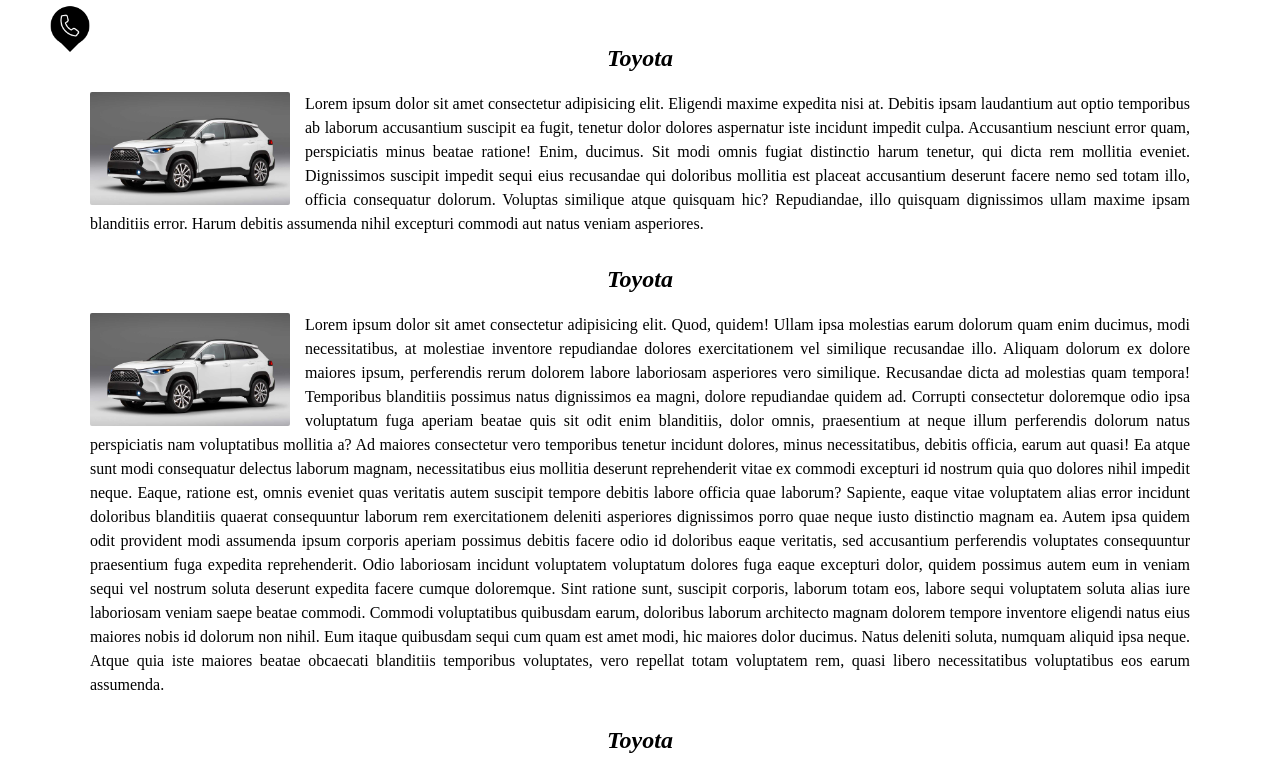
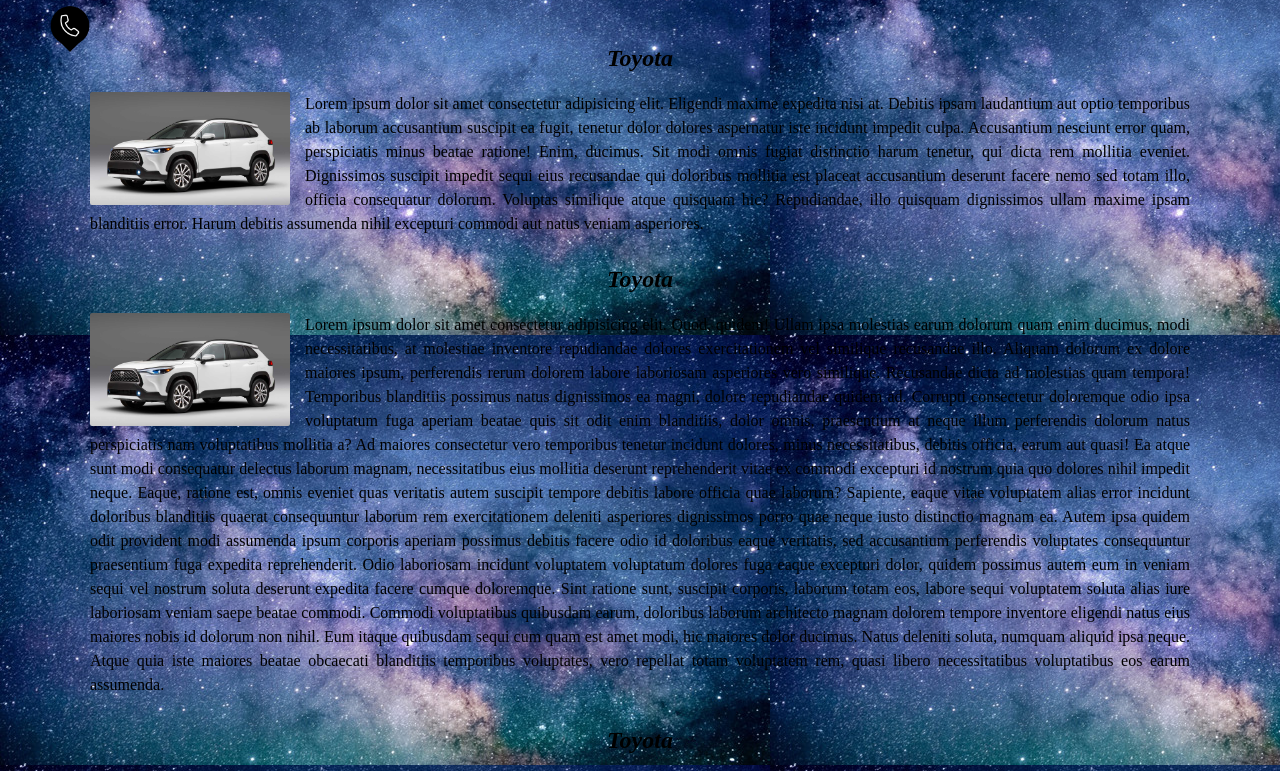
Before and after one commit to mazucta/project-1, a plain HTML site: page index.html in a window 1280 px wide. Shown: the part 95-866 px from the top of the page. Drawn offline with Linux system fonts and the light colour scheme.

Commit message:
Added background-image to body

```diff
--- a/css/style.css
+++ b/css/style.css
@@ -263,3 +263,6 @@ img {
     width: 75%;
     height: 100px;
 }
+.body{
+    background: url(/images/vxrobavrsfvd4hzr5ces.jpg) ;
+}
--- a/index.html
+++ b/index.html
@@ -9,7 +9,7 @@
     <title>Document</title>
 </head>
 
-<body>
+<body class="body">
 
     <header class='header'>
         <div><a href="#"><img class="logo" src="./images/google-icon-logo-png-transparent.png" alt=""></a></div>
```
Also changed, not shown: images/vxrobavrsfvd4hzr5ces.jpg (added).
